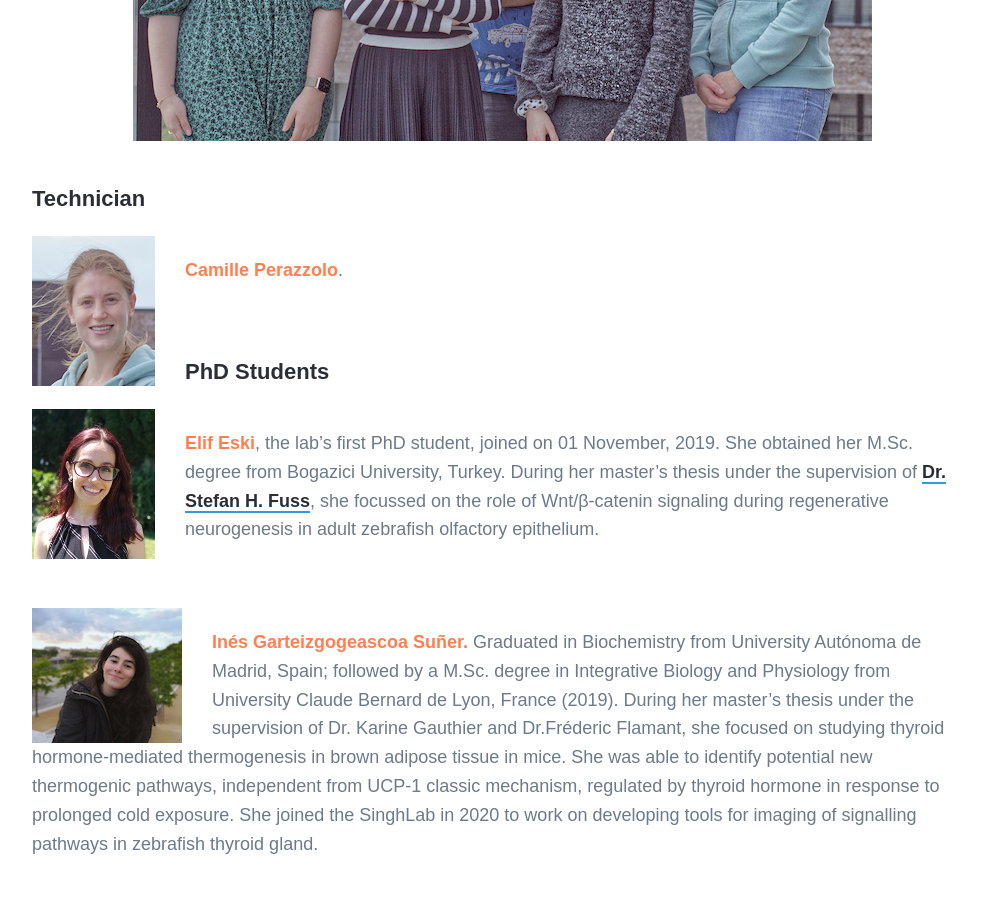
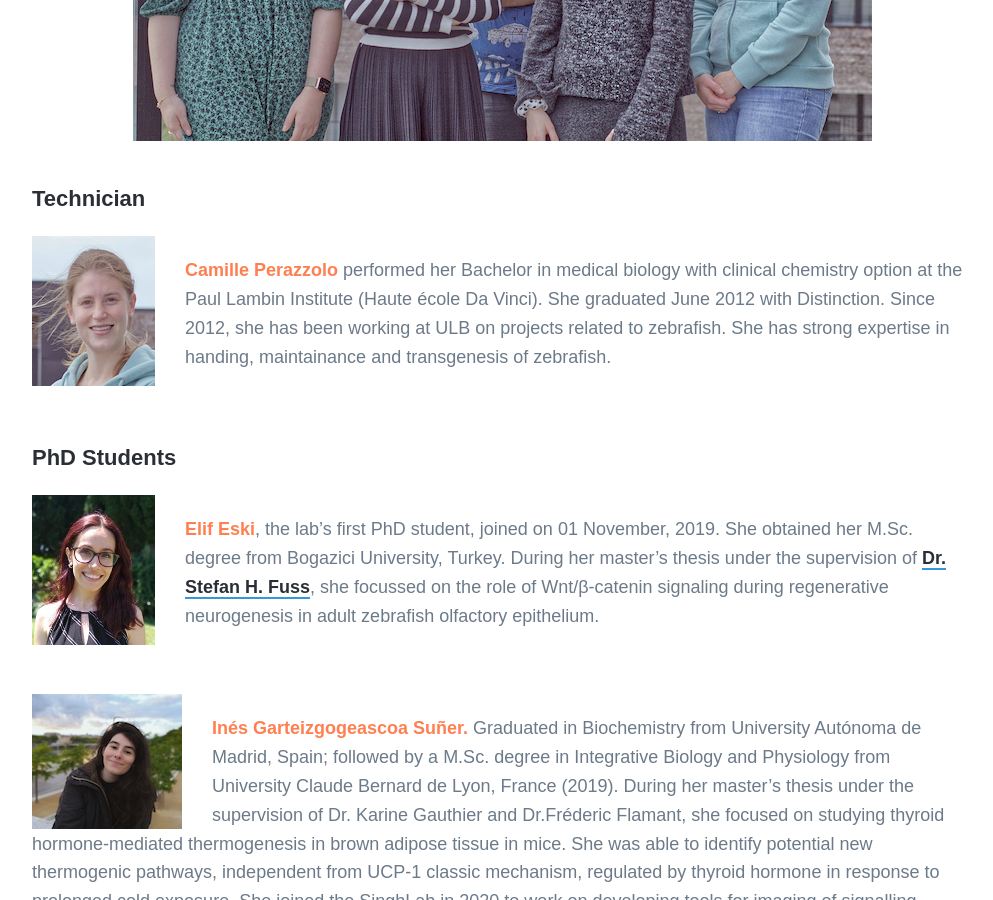
Before and after one commit to sumeetpalsingh/sumeetpalsingh.github.io, a Jekyll site: the page built from _pages/members.md, in a window 1280 px wide and 900 px high, scrolled down 1073 px. Shown: the whole window, without its empty margins (138-1131 px from the left). Built offline with Jekyll 4.4.1, drawn with Linux system fonts in a browser that asks for light colours; nearby versions of some CDN libraries; some web fonts are replaced.

Commit message:
Update members.md

```diff
--- a/_pages/members.md
+++ b/_pages/members.md
@@ -12,7 +12,7 @@ featured_image: /images/demo/members.jpg
 #### Technician
 <img src="/images/members/Camille.jpg" alt="Camille" style="float:left;width:123px;height:150px;margin:-20px 30px 0px 0px">
 
-<span style="color:coral">**Camille Perazzolo**</span>.
+<span style="color:coral">**Camille Perazzolo**</span> performed her Bachelor in medical biology with clinical chemistry option at the Paul Lambin Institute (Haute école Da Vinci). She graduated June 2012 with Distinction. Since 2012, she has been working at ULB on projects related to zebrafish. She has strong expertise in handing, maintainance and transgenesis of  zebrafish.
 
 <br/>
 
```
